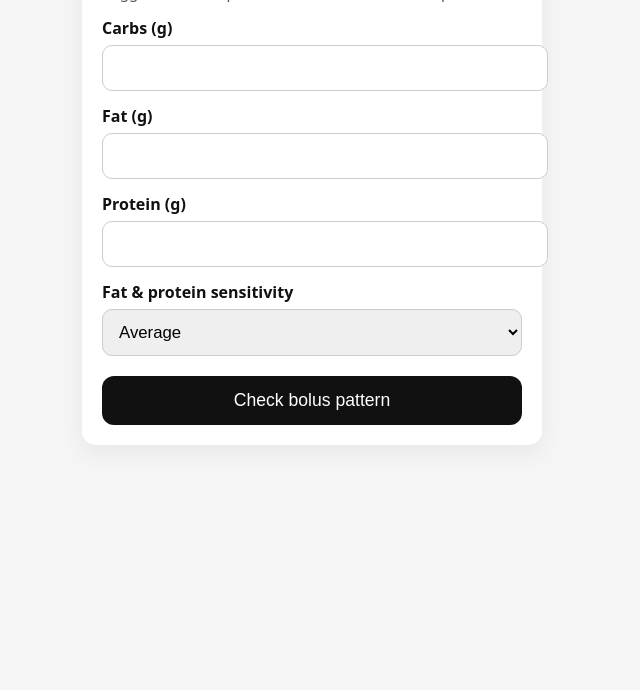
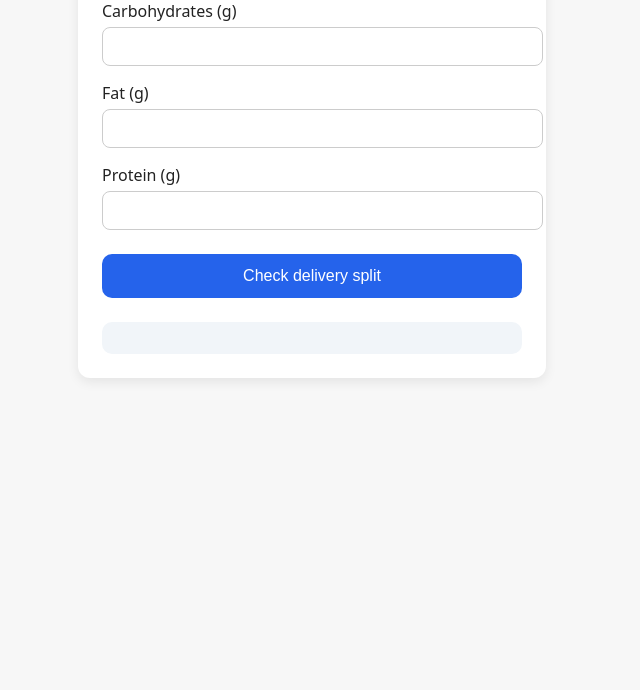
Before and after one commit to sgeridavis/SBP-simple-bolus-planner-, a plain HTML site: page index.html in a window 1280 px wide. Shown: the part 110-800 px from the top of the page, without its empty margins (328-968 px from the left). Drawn offline with Linux system fonts and the light colour scheme.

Commit message:
Refactor HTML for Dual Wave Helper

```diff
--- a/index.html
+++ b/index.html
@@ -2,164 +2,150 @@
 <html lang="en">
 <head>
   <meta charset="UTF-8" />
-  <title>Bolus Pattern Helper</title>
-  <meta name="viewport" content="width=device-width, initial-scale=1" />
+  <meta name="viewport" content="width=device-width, initial-scale=1.0"/>
+  <title>Dual Wave Helper</title>
 
   <style>
     body {
-      font-family: system-ui, -apple-system, sans-serif;
-      background: #f5f5f5;
+      font-family: system-ui, -apple-system, BlinkMacSystemFont, sans-serif;
+      background: #f7f7f7;
       margin: 0;
-      padding: 20px;
-      color: #111;
+      padding: 1.5rem;
+      color: #222;
     }
 
     .card {
       max-width: 420px;
       margin: 0 auto;
-      background: #fff;
-      padding: 20px;
-      border-radius: 14px;
-      box-shadow: 0 8px 24px rgba(0,0,0,0.06);
+      background: white;
+      border-radius: 12px;
+      padding: 1.5rem;
+      box-shadow: 0 4px 12px rgba(0,0,0,0.08);
     }
 
     h1 {
       font-size: 1.4rem;
-      margin-bottom: 6px;
-    }
-
-    p {
-      margin-top: 0;
-      color: #555;
-      font-size: 0.95rem;
+      margin-bottom: 1rem;
     }
 
     label {
       display: block;
-      margin-top: 14px;
-      font-weight: 600;
+      margin-top: 1rem;
+      font-weight: 500;
     }
 
-    input, select {
+    input {
       width: 100%;
-      padding: 12px;
-      font-size: 1.05rem;
-      margin-top: 6px;
-      border-radius: 10px;
+      padding: 0.6rem;
+      font-size: 1rem;
+      margin-top: 0.3rem;
+      border-radius: 8px;
       border: 1px solid #ccc;
     }
 
     button {
+      margin-top: 1.5rem;
       width: 100%;
-      margin-top: 20px;
-      padding: 14px;
-      font-size: 1.1rem;
-      border-radius: 12px;
+      padding: 0.8rem;
+      font-size: 1rem;
       border: none;
-      background: #111;
-      color: #fff;
+      border-radius: 10px;
+      background: #2563eb;
+      color: white;
       cursor: pointer;
     }
 
-    .result {
-      margin-top: 20px;
-      padding: 16px;
-      border-radius: 12px;
-      font-size: 1.1rem;
-      text-align: center;
+    button:hover {
+      background: #1d4ed8;
     }
 
-    .straight { background: #e7f7ec; color: #0a6b34; }
-    .dual { background: #fdeaea; color: #9b1c1c; }
-
-    .pattern {
-      margin-top: 8px;
-      font-weight: 600;
-      font-size: 1.05rem;
+    .result {
+      margin-top: 1.5rem;
+      padding: 1rem;
+      background: #f1f5f9;
+      border-radius: 10px;
     }
 
-    .note {
-      margin-top: 10px;
-      font-size: 0.85rem;
-      color: #666;
+    .result strong {
+      display: block;
+      margin-top: 0.5rem;
+      font-size: 1.1rem;
     }
   </style>
 </head>
 
 <body>
   <div class="card">
-    <h1>Bolus Pattern Helper</h1>
-    <p>Suggests a bolus pattern based on meal makeup.</p>
+    <h1>Dual Wave Helper</h1>
 
-    <label>Carbs (g)</label>
-    <input type="number" id="carbs" />
+    <label>Carbohydrates (g)
+      <input id="carbs" type="number" min="0" />
+    </label>
 
-    <label>Fat (g)</label>
-    <input type="number" id="fat" />
+    <label>Fat (g)
+      <input id="fat" type="number" min="0" />
+    </label>
 
-    <label>Protein (g)</label>
-    <input type="number" id="protein" />
+    <label>Protein (g)
+      <input id="protein" type="number" min="0" />
+    </label>
 
-    <label>Fat & protein sensitivity</label>
-    <select id="sensitivity">
-      <option value="0.9">Gentler</option>
-      <option value="1.0" selected>Average</option>
-      <option value="1.1">More aggressive</option>
-    </select>
+    <button onclick="calculate()">Check delivery split</button>
 
-    <button onclick="checkPattern()">Check bolus pattern</button>
-
-    <div id="result"></div>
+    <div id="output" class="result"></div>
   </div>
 
   <script>
-    function checkPattern() {
-      const carbs = Number(document.getElementById("carbs").value) || 0;
-      const fat = Number(document.getElementById("fat").value) || 0;
-      const protein = Number(document.getElementById("protein").value) || 0;
-      const sensitivity = Number(document.getElementById("sensitivity").value);
+    function calculate() {
+      const carbs = Number(document.getElementById("carbs").value);
+      const fat = Number(document.getElementById("fat").value);
+      const protein = Number(document.getElementById("protein").value);
+      const output = document.getElementById("output");
 
-      if (carbs === 0) {
-        alert("Enter at least carbs.");
+      if (carbs <= 0) {
+        output.innerHTML = "Enter carbohydrates to continue.";
         return;
       }
 
-      // Core heuristic
-      const delayScore = (fat + protein * 0.5) * sensitivity;
-      const ratio = delayScore / carbs;
+      // --- Internal weighting ---
+      const fatWeight = fat * 2.0;
+      const proteinWeight = protein * 1.0;
+      const delayLoad = fatWeight + proteinWeight;
 
-      const result = document.getElementById("result");
-      result.className = "result";
+      const delayRatio = delayLoad / carbs;
 
-      if (ratio < 0.5) {
-        result.classList.add("straight");
-        result.innerHTML = `
-          <div><strong>Straight bolus</strong></div>
-          <div class="pattern">100% upfront</div>
-          <div class="note">Fat/protein unlikely to cause significant delay.</div>
-        `;
-      } else if (ratio < 0.8) {
-        result.classList.add("dual");
-        result.innerHTML = `
-          <div><strong>Dual wave – mild</strong></div>
-          <div class="pattern">70% now / 30% over ~2 hrs</div>
-          <div class="note">Some delayed absorption expected.</div>
-        `;
-      } else if (ratio < 1.1) {
-        result.classList.add("dual");
-        result.innerHTML = `
-          <div><strong>Dual wave – moderate</strong></div>
-          <div class="pattern">60% now / 40% over ~2.5 hrs</div>
-          <div class="note">Fat and protein likely to push glucose later.</div>
-        `;
-      } else {
-        result.classList.add("dual");
-        result.innerHTML = `
-          <div><strong>Dual wave – strong</strong></div>
-          <div class="pattern">50% now / 50% over ~3–4 hrs</div>
-          <div class="note">Heavy delay expected.</div>
+      // --- Decision tree ---
+      let resultText = "Straight bolus";
+
+      if (delayRatio >= 0.3) {
+        let split = "60 / 40";
+        let duration = "3 hours";
+
+        if (delayRatio < 0.45) {
+          split = "70 / 30";
+          duration = "2 hours";
+        } else if (delayRatio < 0.7) {
+          split = "60 / 40";
+          duration = "3 hours";
+        } else if (delayRatio < 1.0) {
+          split = "50 / 50";
+          duration = "3 hours";
+        } else if (delayRatio < 1.4) {
+          split = "40 / 60";
+          duration = "4 hours";
+        } else {
+          split = "30 / 70";
+          duration = "4 hours";
+        }
+
+        resultText = `
+          Dual wave<br/>
+          <strong>Suggested delivery split:</strong> ${split}<br/>
+          <strong>Duration:</strong> ${duration}
         `;
       }
+
+      output.innerHTML = resultText;
     }
   </script>
 </body>
```
